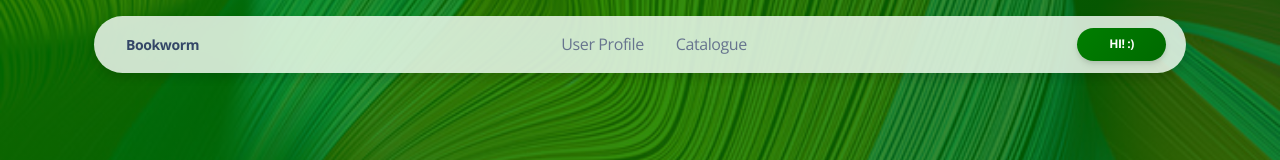
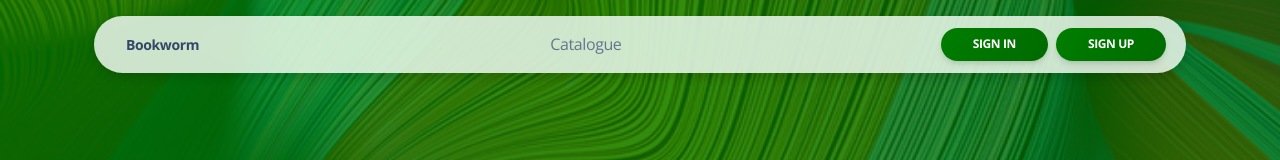
Before and after one commit to Armandls/books, a PHP site: template www/templates/catalogue.twig in a window 1280 px wide. Shown: the top 160 px of the page. Run offline with PHP 8.4, Linux system fonts and the light colour scheme; the template is opened without the code that fills it, so the values that code supplies are empty; some libraries are stand-ins or nearby versions.

Commit message:
cambiar nav bar de catalogue hecho

```diff
--- a/www/src/Controller/LandingController.php
+++ b/www/src/Controller/LandingController.php
@@ -31,14 +31,13 @@ class LandingController
             $username = $user->username();
 
             if ($username == null) {
-                return $this->flashController->redirectToUserProfile($request, $response, 'You must complete your profile to access the landing page.');
+                return $this->flashController->redirectToUserProfile($request, $response, 'You must complete your profile to access the landing page.')->withStatus(302);
             }
             else {
                 // Renderizar la plantilla de landing
                 return $this->twig->render($response, 'landing.twig', [
                     'session' => $_SESSION['email'] ?? [],
-                    'photo' => $profile_photo,
-                    'username' => $username ?? ''
+                    'photo' => $profile_photo
                 ]);
             }
         } else {
--- a/www/src/Controller/UserProfile.php
+++ b/www/src/Controller/UserProfile.php
@@ -280,7 +280,7 @@ class UserProfile
         }
     }
 
-    private function validate(array $data, UserRepository $userRepository, array &$errors, string $username): void
+    private function validate(array $data, UserRepository $userRepository, array &$errors, ?string $username): void
     {
         // Error email
         if ($data['email'] != $_SESSION['email']) {
--- a/www/templates/catalogue.twig
+++ b/www/templates/catalogue.twig
@@ -8,7 +8,7 @@
             <div class="col-12">
                 <nav class="navbar navbar-expand-lg  blur blur-rounded top-0 z-index-fixed shadow position-absolute my-3 py-2 start-0 end-0 mx-4">
                     <div class="container-fluid px-0">
-                        <a href="/" class="navbar-brand font-weight-bolder ms-sm-3" rel="tooltip" title="Designed and Coded by Creative Tim" data-placement="bottom">
+                        <a class="navbar-brand font-weight-bolder ms-sm-3" rel="tooltip" title="Designed and Coded by Creative Tim" data-placement="bottom" target="_blank">
                             Bookworm
                         </a>
                         <a class="btn btn-sm  bg-gradient-primary  btn-round mb-0 ms-auto d-lg-none d-block">Profile</a>
@@ -23,20 +23,24 @@
                             <ul class="navbar-nav navbar-nav-hover mx-auto">
                                 <!-- Pages Account Blocks Docs -->
                                 <li class="nav-item dropdown dropdown-hover mx-2">
-                                    <a href="/profile" class="dropdown-item border-radius-md">
-                                        <span class="ps-3">User Profile</span>
-                                    </a>
-                                </li>
-                                <li class="nav-item dropdown dropdown-hover mx-2">
                                     <a href="/catalogue" class="dropdown-item border-radius-md">
                                         <span class="ps-3">Catalogue</span>
                                     </a>
                                 </li>
                             </ul>
                             <ul class="navbar-nav d-lg-block d-none">
+                                {% if session %}
                                     <li class="nav-item">
-                                    <a class="btn btn-sm  bg-gradient-primary  btn-round mb-0 me-1" onclick="smoothToPricing('pricing-soft-ui')">Hi! :)</a>
+                                        <a href="/profile"  onclick="smoothToPricing('pricing-soft-ui')">
+                                            <img class="avatar avatar-sm avatar-scale-up shadow border-radius-lg border-0 active" src='{{ photo }}' alt="Profile Photo">
+                                        </a>
                                     </li>
+                                {% else %}
+                                    <li class="nav-item">
+                                        <a href="/sign-in" class="btn btn-sm  bg-gradient-primary  btn-round mb-0 me-1" onclick="smoothToPricing('pricing-soft-ui')">Sign In</a>
+                                        <a href="/sign-up" class="btn btn-sm  bg-gradient-primary  btn-round mb-0 me-1" onclick="smoothToPricing('pricing-soft-ui')">Sign Up</a>
+                                    </li>
+                                {% endif %}
                             </ul>
                         </div>
                     </div>
--- a/www/templates/landing.twig
+++ b/www/templates/landing.twig
@@ -22,11 +22,6 @@
                         <div class="collapse navbar-collapse w-100 pt-3 pb-2 py-lg-0" id="navigation">
                             <ul class="navbar-nav navbar-nav-hover mx-auto">
                                 <!-- Pages Account Blocks Docs -->
-                                <li class="nav-item dropdown dropdown-hover mx-2">
-                                    <a href="/profile" class="dropdown-item border-radius-md">
-                                        <span class="ps-3">User Profile</span>
-                                    </a>
-                                </li>
                                 <li class="nav-item dropdown dropdown-hover mx-2">
                                     <a href="/catalogue" class="dropdown-item border-radius-md">
                                         <span class="ps-3">Catalogue</span>
--- a/www/templates/user-profile.twig
+++ b/www/templates/user-profile.twig
@@ -22,11 +22,6 @@
                         <div class="collapse navbar-collapse w-100 pt-3 pb-2 py-lg-0" id="navigation">
                             <ul class="navbar-nav navbar-nav-hover mx-auto">
                                 <!-- Pages Account Blocks Docs -->
-                                <li class="nav-item dropdown dropdown-hover mx-2">
-                                    <a href="/profile" class="dropdown-item border-radius-md">
-                                        <span class="ps-3">User Profile</span>
-                                    </a>
-                                </li>
                                 <li class="nav-item dropdown dropdown-hover mx-2">
                                     <a href="/catalogue" class="dropdown-item border-radius-md">
                                         <span class="ps-3">Catalogue</span>
```
Also changed, not shown: www/src/Controller/CatalogueController.php (+5 -2 lines), www/templates/sign-in.twig (+1 -6 lines), www/templates/sign-up.twig (+1 -6 lines). Lines whose indentation alone changed are shown as unchanged.
